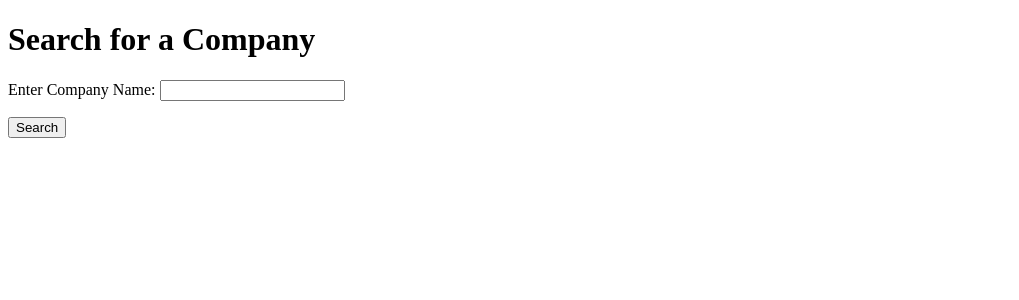
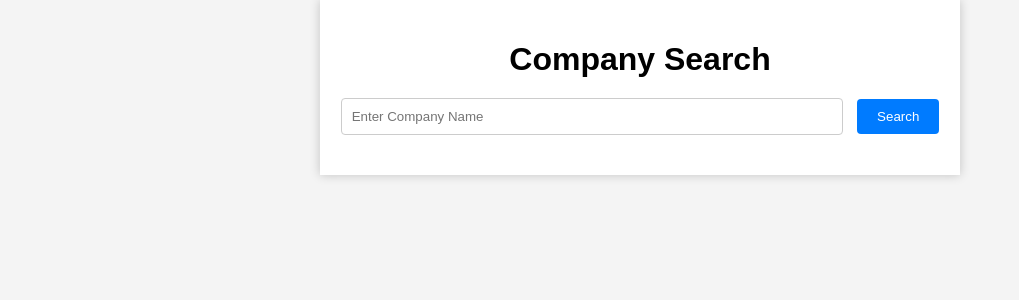
Before and after one commit to Danuragtiwari/API, a Django app: template project/app/templates/search.html in a window 1280 px wide. Shown: the top 300 px of the page, without its empty margins (0-1019 px from the left). Run offline with Django 4.2, Linux system fonts and the light colour scheme; the template is opened without the code that fills it: values that come from a table or form of the project are taken from there, others are empty.

Commit message:
Add files via upload

```diff
--- a/project/app/templates/search.html
+++ b/project/app/templates/search.html
@@ -3,14 +3,133 @@
 
 <head>
     <title>Company Search</title>
+    <style>
+        body {
+            font-family: Arial, sans-serif;
+            margin: 0;
+            padding: 0;
+            background-color: #f4f4f4;
+        }
+
+        .container {
+            max-width: 600px;
+            margin: 0 auto;
+            padding: 20px;
+            background-color: #fff;
+            box-shadow: 0 0 10px rgba(0, 0, 0, 0.2);
+        }
+
+        h1 {
+            text-align: center;
+            margin-bottom: 20px;
+        }
+
+        .search-container {
+            text-align: center;
+        }
+
+        input[type="text"] {
+            width: 80%;
+            padding: 10px;
+            border: 1px solid #ccc;
+            border-radius: 4px;
+            margin-right: 10px;
+        }
+
+        button {
+            padding: 10px 20px;
+            background-color: #007bff;
+            color: #fff;
+            border: none;
+            border-radius: 4px;
+            cursor: pointer;
+        }
+
+        button:hover {
+            background-color: #0056b3;
+        }
+
+        #companyDetails {
+            margin-top: 20px;
+        }
+
+        h2 {
+            font-size: 20px;
+            margin-bottom: 5px;
+        }
+
+        p {
+            margin: 0;
+        }
+
+        hr {
+            border: 1px solid #ccc;
+            margin-top: 10px;
+        }
+
+        .error-message {
+            color: #ff0000;
+        }
+    </style>
 </head>
 
 <body>
-    <h1>Search for a Company</h1>
-    <form method="post">
-        {% csrf_token %} {{ form.as_p }}
-        <button type="submit">Search</button>
-    </form>
+    <div class="container">
+        <h1>Company Search</h1>
+        <div class="search-container">
+            <input type="text" id="companyNameInput" placeholder="Enter Company Name" value="">
+            <button onclick="searchCompany()">Search</button>
+        </div>
+        <div id="companyDetails"></div>
+        <div class="error-message" id="errorMessage"></div>
+    </div>
+
+    <script>
+        function searchCompany() {
+
+            const companyName = document.getElementById('companyNameInput').value.toUpperCase().trim();
+
+            const url = `/companies/?search=${encodeURIComponent(companyName)}`;
+
+            // Clear previous results and error message
+            document.getElementById('companyDetails').innerHTML = '';
+            document.getElementById('errorMessage').textContent = '';
+
+            if (companyName === '') {
+                document.getElementById('errorMessage').textContent = 'Please enter a company name.';
+                return;
+            }
+
+            fetch(url)
+                .then(response => {
+                    if (!response.ok) {
+                        throw new Error('Network response was not ok');
+                    }
+                    return response.json();
+                })
+                .then(data => {
+                    const detailsContainer = document.getElementById('companyDetails');
+
+                    if (data.length === 0) {
+                        detailsContainer.innerHTML = 'Company not found.';
+                    } else {
+                        data.forEach(company => {
+                            detailsContainer.innerHTML += `
+                                <h2>${company.name}</h2>
+                                <p>Headquarters: ${company.headquarters}</p>
+                                <p>Followers: ${company.followers}</p>
+                                <p>Location: ${company.location}</p>
+                                <hr>
+                            `;
+                        });
+                    }
+                })
+                .catch(error => {
+                    document.getElementById('errorMessage').textContent = 'An error occurred while fetching data.';
+                    console.error('Error:', error);
+                });
+        }
+    </script>
 </body>
 
 </html>
--- a/project/app/urls.py
+++ b/project/app/urls.py
@@ -1,8 +1,12 @@
-# app_name/urls.py
+# companies/urls.py
+from django.urls import path, include
+from rest_framework.routers import DefaultRouter
+from .views import CompanyViewSet,search_company
 
-from django.urls import path
-from . import views
+router = DefaultRouter()
+router.register(r'companies', CompanyViewSet)
 
 urlpatterns = [
-    path('', views.search_company, name='search_company'),
+    path('', include(router.urls)),
+    path('search/', search_company, name='search-company'),
 ]
--- a/project/project/settings.py
+++ b/project/project/settings.py
@@ -38,6 +38,7 @@ INSTALLED_APPS = [
     'django.contrib.messages',
     'django.contrib.staticfiles',
     'app',
+    'rest_framework',
 ]
 
 MIDDLEWARE = [
```
Also changed, not shown: project/app/models.py (+4 -4 lines), project/app/serializers.py (+5 -5 lines), project/app/views.py (+11 -51 lines), project/insert.py (added, +32 -0 lines), project/text.txt (added, +45 -0 lines), project/app/migrations/0002_remove_company_description_remove_company_rating_and_more.py (added), project/app/migrations/0003_alter_company_location.py (added), project/db.sqlite3.
